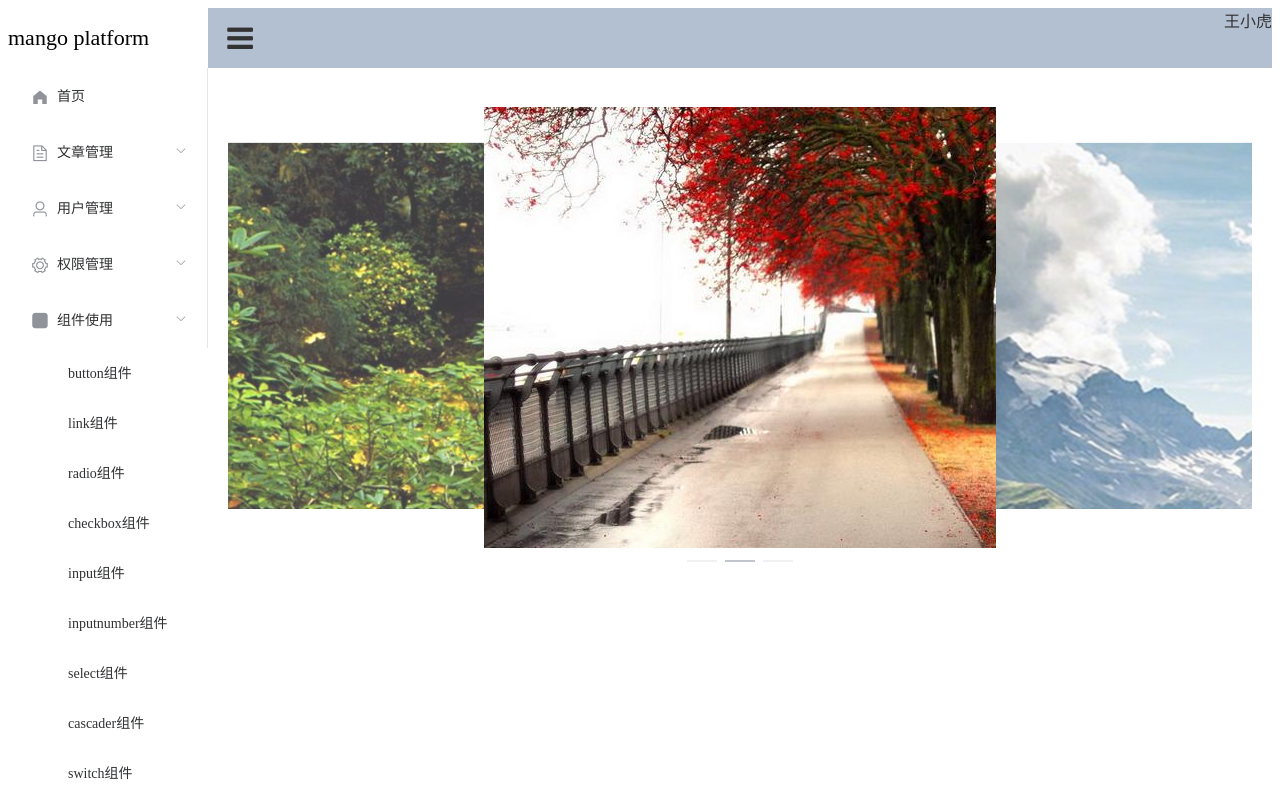
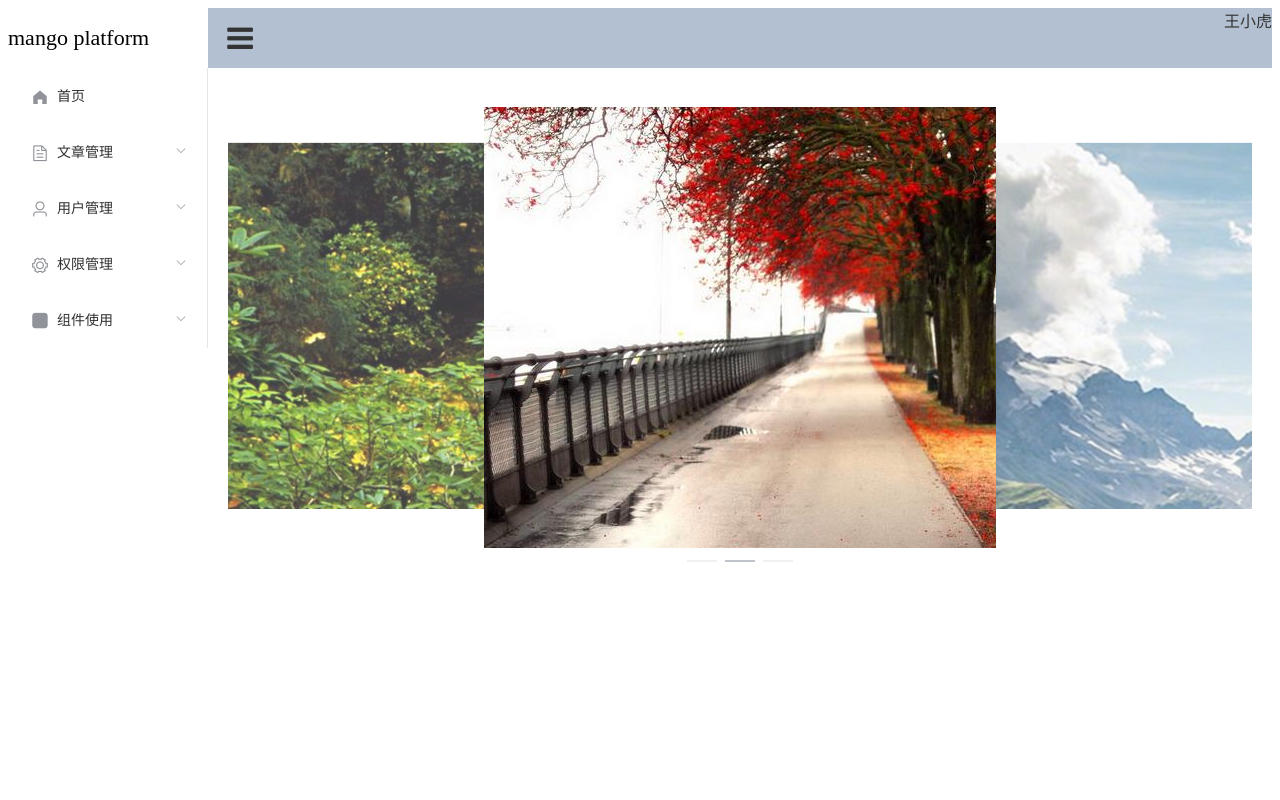
Before and after one commit to emperwang/portal-new, a Vue app in the folder mango-ui/: page / in a window 1280 px wide. Shown: the top 800 px of the page. Built offline with nearby package versions, Linux system fonts and the light colour scheme; what vue-cookie would draw is missing.

Commit message:
fix menu

```diff
--- a/mango-ui/src/App.vue
+++ b/mango-ui/src/App.vue
@@ -8,7 +8,9 @@
           <img v-if="collapse" src="./assets/logo.png" />
           <div>{{ collapse ? "" : appName }}</div>
         </div>
-        <el-menu :collapse="collapse" :unique-opened="true" @open="handleOpen" @close="handleClose">
+        <el-menu :collapse="collapse" :unique-opened="true" @open="handleOpen" @close="handleClose"
+        :collapse-transition="false"
+        >
           <el-menu-item index="/">
             <i class="el-icon-s-home"></i>
             <span slot="title">首页</span>
@@ -41,8 +43,9 @@
             <template slot="title">
               <i class="fa fa-square icon-class"></i>
               <span>组件使用</span>
-              <el-menu-item v-for="itm in items" :key="itm.url" :index="itm.url" @click="jumpPath(itm.url,$event)">{{itm.text}}</el-menu-item>
             </template>
+            <el-menu-item v-for="itm in items" :key="itm.url" :index="itm.url"
+              @click="jumpPath(itm.url,$event)">{{itm.text}}</el-menu-item>
           </el-submenu>
         </el-menu>
       </div>
```
